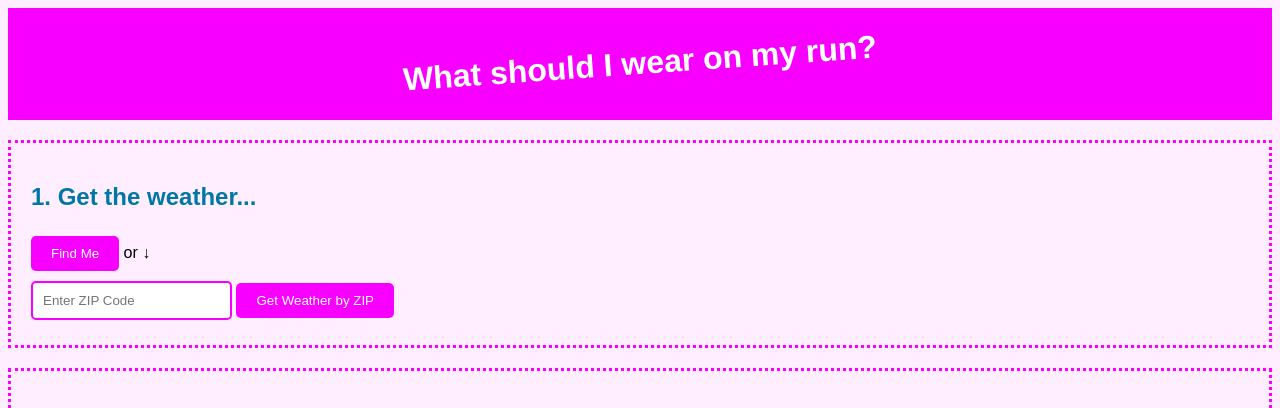
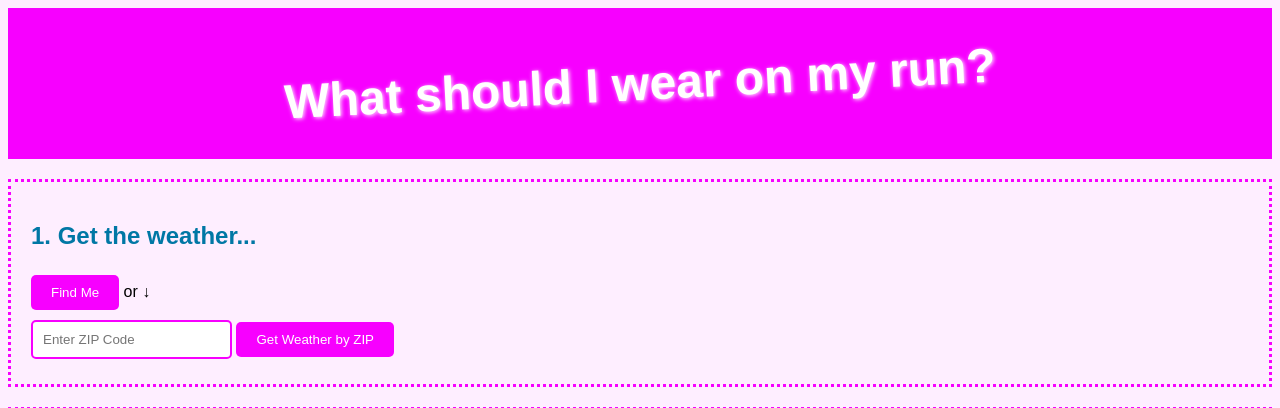
Before and after one commit to mdlarson/ProjectRunwear, a Flask app: page / in a window 1280 px wide. Shown: the top 408 px of the page. Run offline with Flask 3, Linux system fonts and the light colour scheme.

Commit message:
Update header styles

```diff
--- a/static/style.css
+++ b/static/style.css
@@ -23,7 +23,14 @@ footer {
 }
 
 h1 {
-    transform: rotate(-4deg);
+    font-size: 3rem;
+    text-shadow: 1px 1px 4px #feeeff;
+    transform: rotate(-3deg);
+}
+
+h2 {
+    font-size: 1.5rem;
+    color: #0077a5;
 }
 
 img:hover {
@@ -85,15 +92,11 @@ input[type="text"] {
     border-radius: 5px;
 }
 
-section h2 {
-    color: #0077a5;
-}
-
 .clothingImage {
     max-width: 100px;
     margin: 5px;
     opacity: .6;
-    transition: opacity 0.3s ease-in-out;
+    transition: opacity 0.5s ease-in-out;
 }
 
 .clothingImage.show {
```
